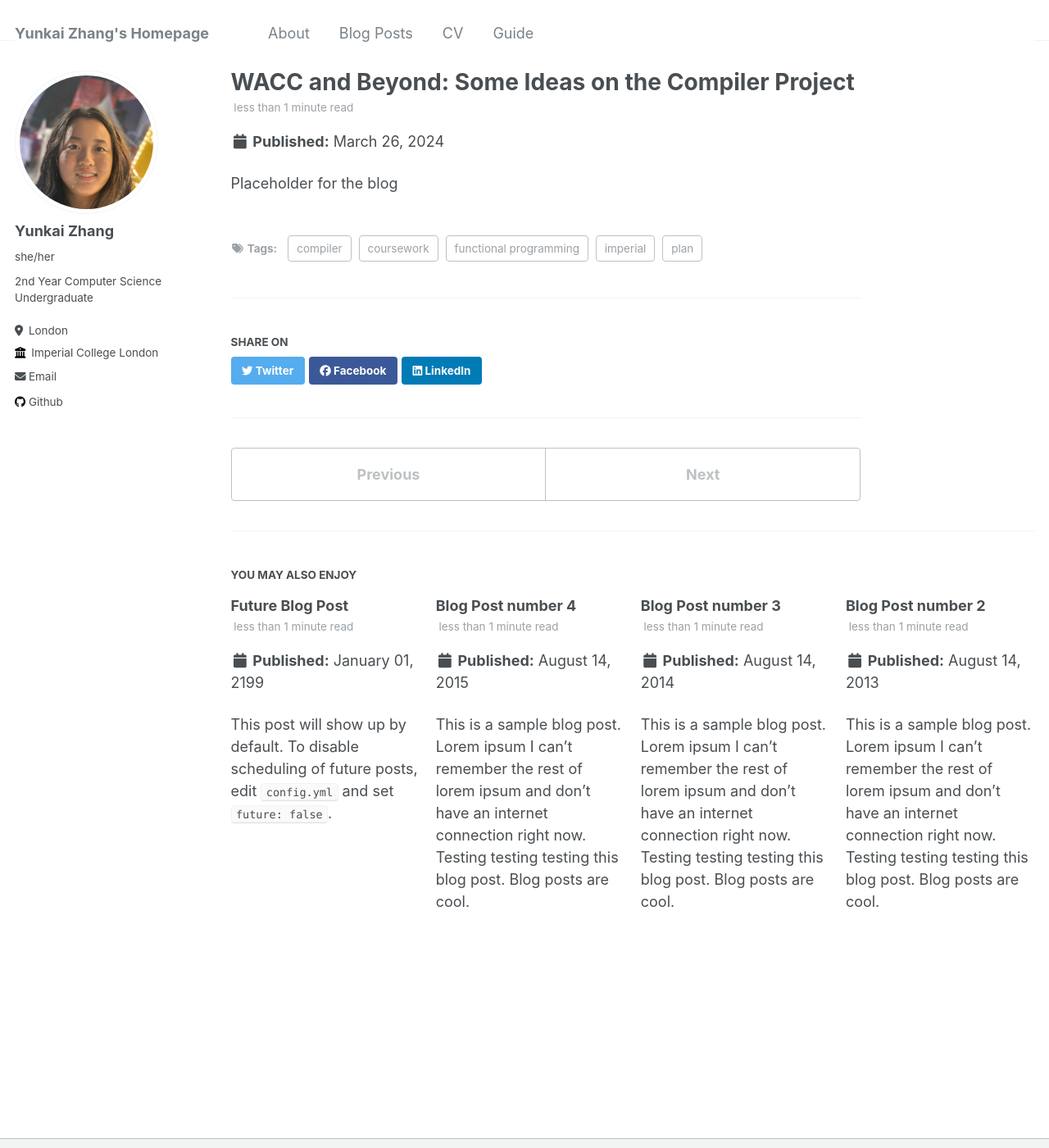
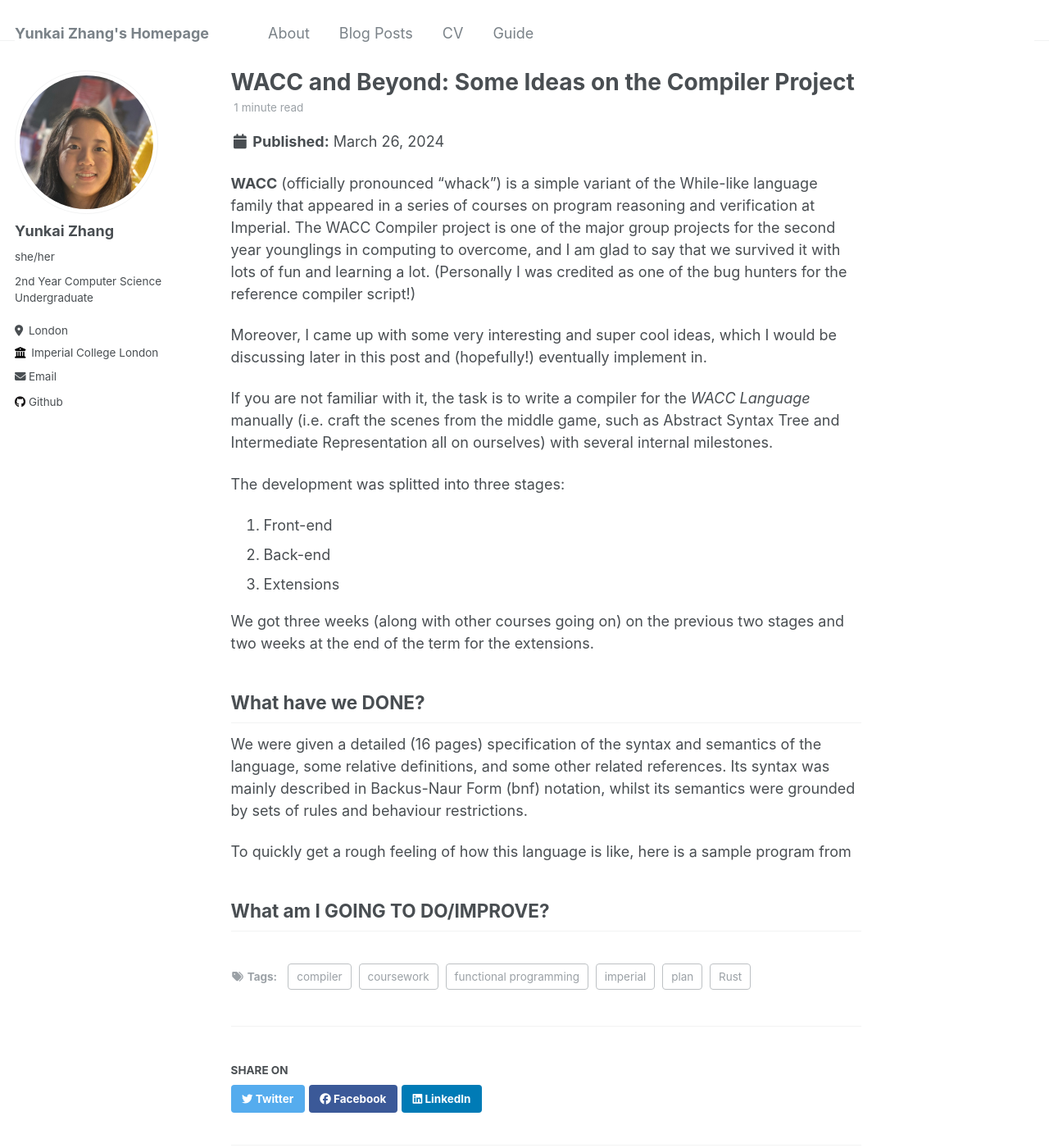
Before and after one commit to YunkaiZhang233/yunkaizhang233.github.io, a Jekyll site: the page built from _posts/2024-03-26-wacc-and-more.md, in a window 1280 px wide and 1400 px high. Shown: the whole window at 82% size. Built offline with Jekyll 4.4.1, drawn with Linux system fonts in a browser that asks for light colours.

Commit message:
updated (partial) WACC blog

```diff
--- a/_posts/2024-03-26-wacc-and-more.md
+++ b/_posts/2024-03-26-wacc-and-more.md
@@ -8,8 +8,32 @@
   - imperial
   - plan
   - functional programming
+  - Rust
 redirect_from:
   - /posts/wacc
 ---
 
-Placeholder for the blog
+**WACC** (officially pronounced "whack") is a simple variant of the While-like language family
+that appeared in a series of courses on program reasoning and verification at Imperial.
+The WACC Compiler project is one of the major group projects for the second year younglings in computing to overcome, and I am glad to say that we survived it with lots of fun and learning a lot. (Personally I was credited as one of the bug hunters for the reference compiler script!)
+
+Moreover, I came up with some very interesting and super cool ideas, which I would be discussing later in this post and (hopefully!) eventually implement in.
+
+If you are not familiar with it, the task is to write a compiler for the _WACC Language_ manually (i.e. craft the scenes from the middle game, such as Abstract Syntax Tree and Intermediate Representation all on ourselves) with several internal milestones.
+
+The development was splitted into three stages:
+
+1. Front-end
+2. Back-end
+3. Extensions
+
+We got three weeks (along with other courses going on) on the previous two stages
+and two weeks at the end of the term for the extensions.
+
+## What have we DONE?
+
+We were given a detailed (16 pages) specification of the syntax and semantics of the language, some relative definitions, and some other related references. Its syntax was mainly described in Backus-Naur Form (bnf) notation, whilst its semantics were grounded by sets of rules and behaviour restrictions.
+
+To quickly get a rough feeling of how this language is like, here is a sample program from
+
+## What am I GOING TO DO/IMPROVE?
```
